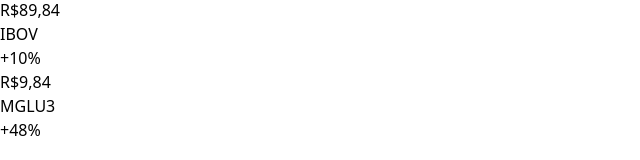
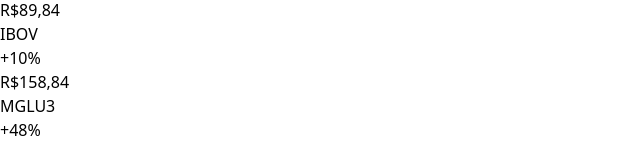
Before and after one commit to eduardomeloo/dash-nextjs, a Next.js app: page / in a window 1280 px wide. Shown: the part 222-382 px from the top of the page, without its empty margins (0-640 px from the left). Built offline with nearby package versions, Linux system fonts and the light colour scheme.

Commit message:
Ajuste de layout para 6 colunas no componente TopCards

```diff
--- a/components/TopCards.jsx
+++ b/components/TopCards.jsx
@@ -2,7 +2,7 @@
 
 const TopCards = () => {
     return (
-        <div className='grid lg:grid-cols-5 gap-4 p-4'>
+        <div className='grid lg:grid-cols-6 gap-4 p-4'>
             <div className='lg:col-span-2 col-span-1 bg-white flex justify-between w-full border p-4 rounded-lg'>
                 <div className='flex flex-col w-full pb-4'>
                     <p className='text-2xl font-bold'>R$9,84</p>
@@ -21,9 +21,9 @@
                     <span className='text-green-700 text-lg'>+10%</span>
                 </p>
             </div>
-            <div className='bg-white flex justify-between w-full border p-4 rounded-lg'>
+            <div className='lg:col-span-2 col-span-1 bg-white flex justify-between w-full border p-4 rounded-lg'>
                 <div className='flex flex-col w-full pb-4'>
-                    <p className='text-2xl font-bold'>R$9,84</p>
+                    <p className='text-2xl font-bold'>R$158,84</p>
                     <p className='text-gray-600'>MGLU3</p>
                 </div>
                 <p className='bg-green-200 flex justify-center items-center p-2 rounded-lg'>
```
